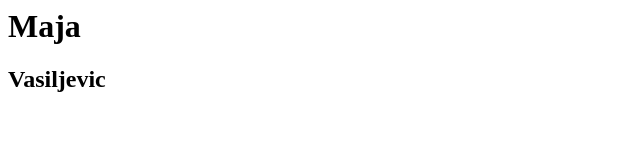
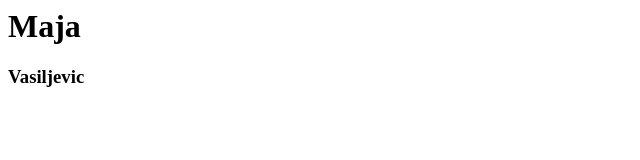
Before and after one commit to vasimaja/cv, a plain HTML site: page index.html in a window 1280 px wide. Shown: the full height of the page, 0-640 px from the left. Drawn offline with Linux system fonts and the light colour scheme.

Commit message:
izmena h2

```diff
--- a/index.html
+++ b/index.html
@@ -1,2 +1,2 @@
 <h1>Maja</h1>
-<h2>Vasiljevic</h2>
+<h3>Vasiljevic</h3>
```
